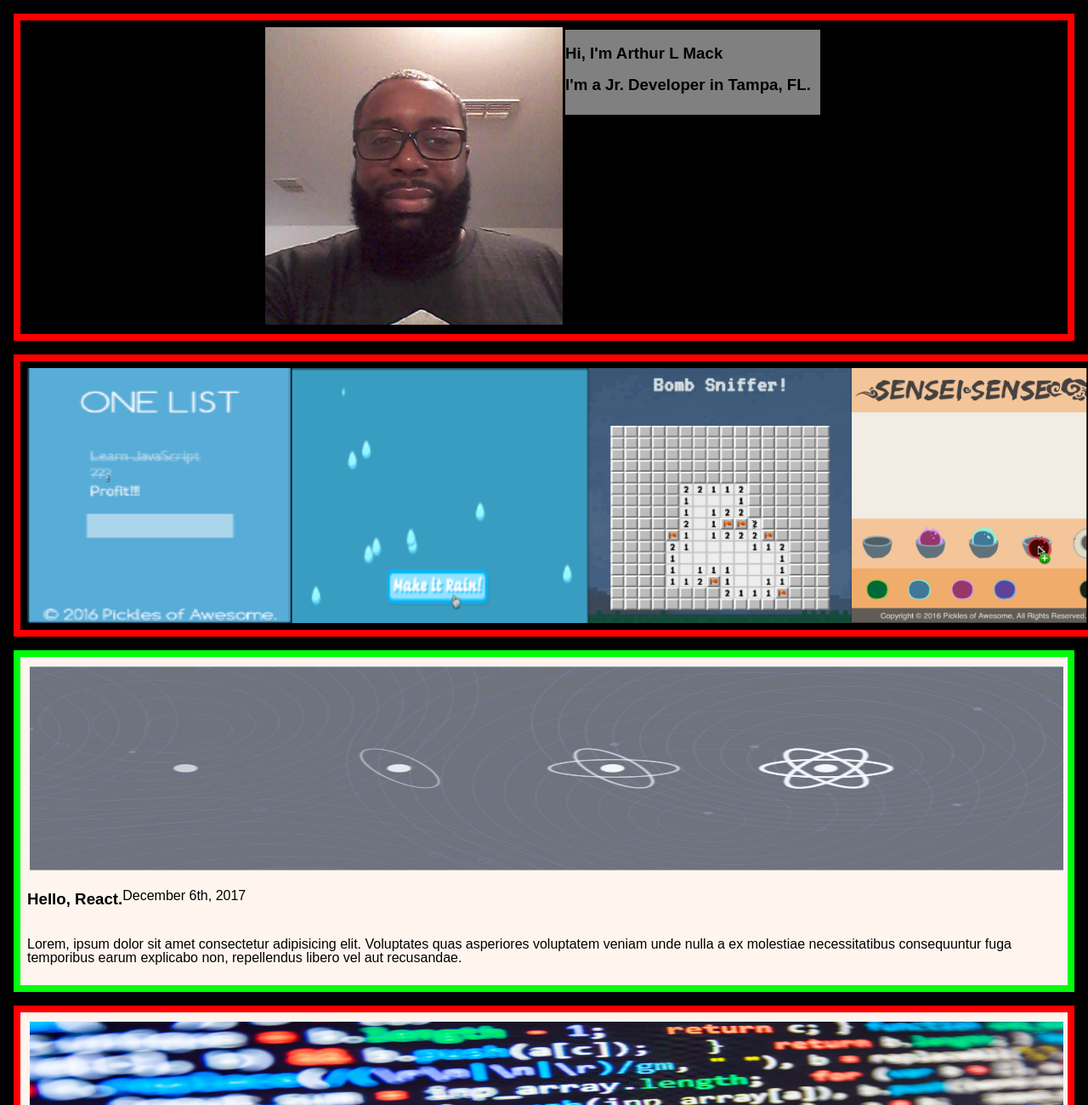
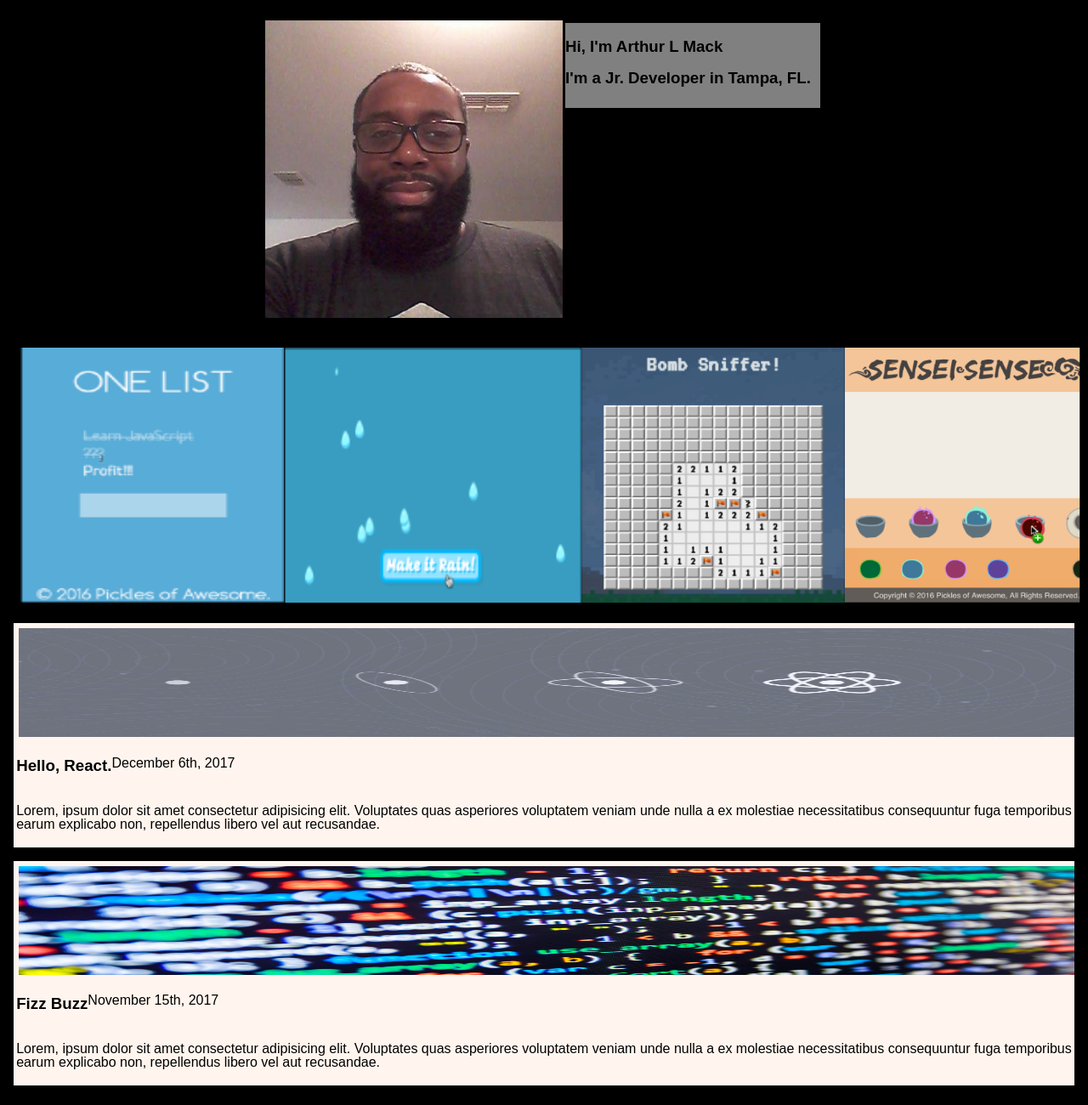
Before and after one commit to agustus9/Portfolio, a website: page public/index.html in a window 1280 px wide. Shown: the top 1300 px of the page at 85% size. Drawn offline with Linux system fonts and the light colour scheme.

Commit message:
Added CSS

```diff
--- a/public/screen.css
+++ b/public/screen.css
@@ -16,14 +16,14 @@ body {
 }
 
 .header-style {
-  border: .5em solid red;
+  border: 0;
   padding: .5em;
   margin: 1em;
 
 }
 .middle {
-  border: .5em solid rgb(0, 255, 13);
-  padding: .5em;
+  border: 0;
+  padding: .2em;
   margin: 1em;
   background-color: seashell;
 }
@@ -31,10 +31,11 @@ body {
 .react-img {
   width: 100%;
   padding: .2em;
+  margin: 0em;
 }
 .react-img > img {
   width: 100%;
-  height: 15em;
+  height: 8em;
 }
 
 .intro {
@@ -47,8 +48,8 @@ body {
 }
 
 .bottom {
-  border: .5em solid red;
-  padding: .5em;
+  border: 0;
+  padding: .2em;
   margin: 1em;
   background-color: seashell;
 }
@@ -60,7 +61,7 @@ body {
 
 .code-img > img {
   width: 100%;
-  height: 15em;
+  height: 8em;
 }
 
 .intro-2 {
@@ -75,9 +76,6 @@ body {
     background-color: gray;
 }
 
-.text {
-  ;
-}
 
 .images {
   display: flex;
@@ -86,7 +84,7 @@ body {
 }
 
 .images {
-  border: .5em solid red;
+  border: 0;
   padding: .5em;
   margin: 1em;
   display: flex;
@@ -117,7 +115,7 @@ body {
 
 
 .foot {
-  border: .5em solid red;
+  border: 0;
   padding: .5em;
   margin: 1em;
 }
```
